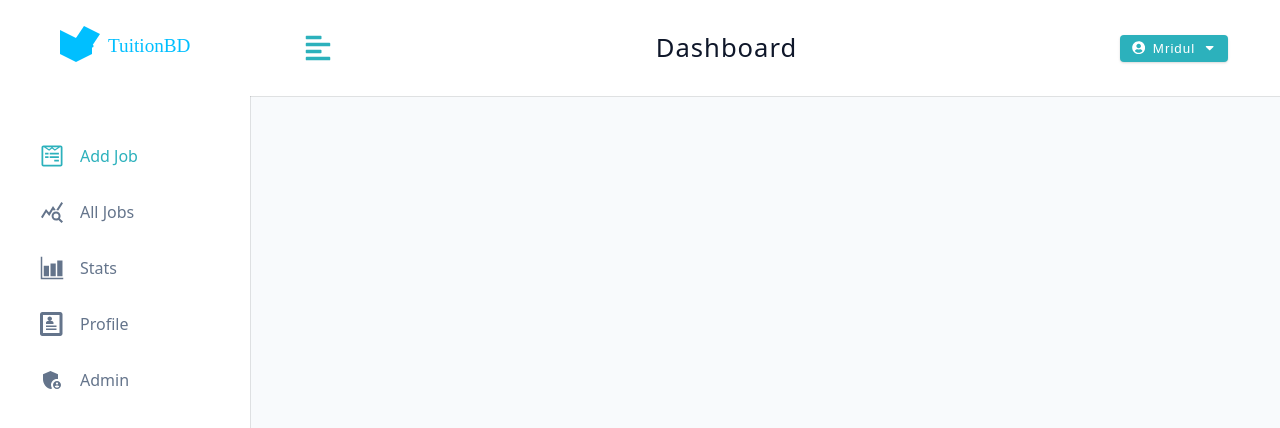
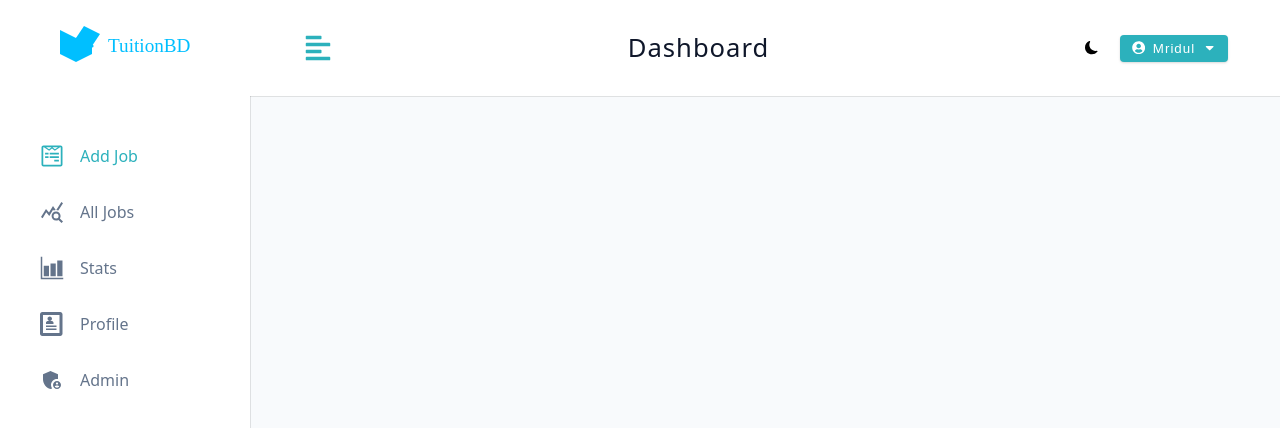
Before and after one commit to Mridul-1005/Project-350, a React (Vite) app in the folder client/: page /dashboard in a window 1280 px wide. Shown: the top 428 px of the page. Built offline with nearby package versions, Linux system fonts and the light colour scheme.

Commit message:
added themetoggle button

```diff
--- a/client/src/components/Navbar.jsx
+++ b/client/src/components/Navbar.jsx
@@ -5,6 +5,7 @@
 import Logo from './Logo'
 import { useDashboardContext } from '../pages/DashboardLayout'
 import LogoutContainer from './LogoutContainer'
+import ThemeToggle from './ThemeToggle'
 
 const Navbar = () => {
    const {toggleSidebar} = useDashboardContext()
@@ -19,6 +20,7 @@
             <h4 className='logo-text'>dashboard</h4>
         </div>
         <div className="btn-container">
+          <ThemeToggle />
             <LogoutContainer />
         </div>
       </div>
--- /dev/null
+++ b/client/src/components/ThemeToggle.jsx
@@ -0,0 +1,16 @@
+import React from 'react'
+import { BsFillSunFill, BsFillMoonFill } from 'react-icons/bs';
+import Wrapper from '../assets/wrappers/ThemeToggle';
+import { useDashboardContext } from '../pages/DashboardLayout';
+
+const ThemeToggle = () => {
+    const {isDarkTheme, toggleDarkTheme} = useDashboardContext();
+  return (
+    <Wrapper onClick={toggleDarkTheme}>
+        {isDarkTheme?( <BsFillSunFill className='toggle-icon' /> ) :( <BsFillMoonFill />)}
+
+    </Wrapper>
+  )
+}
+
+export default ThemeToggle
```
